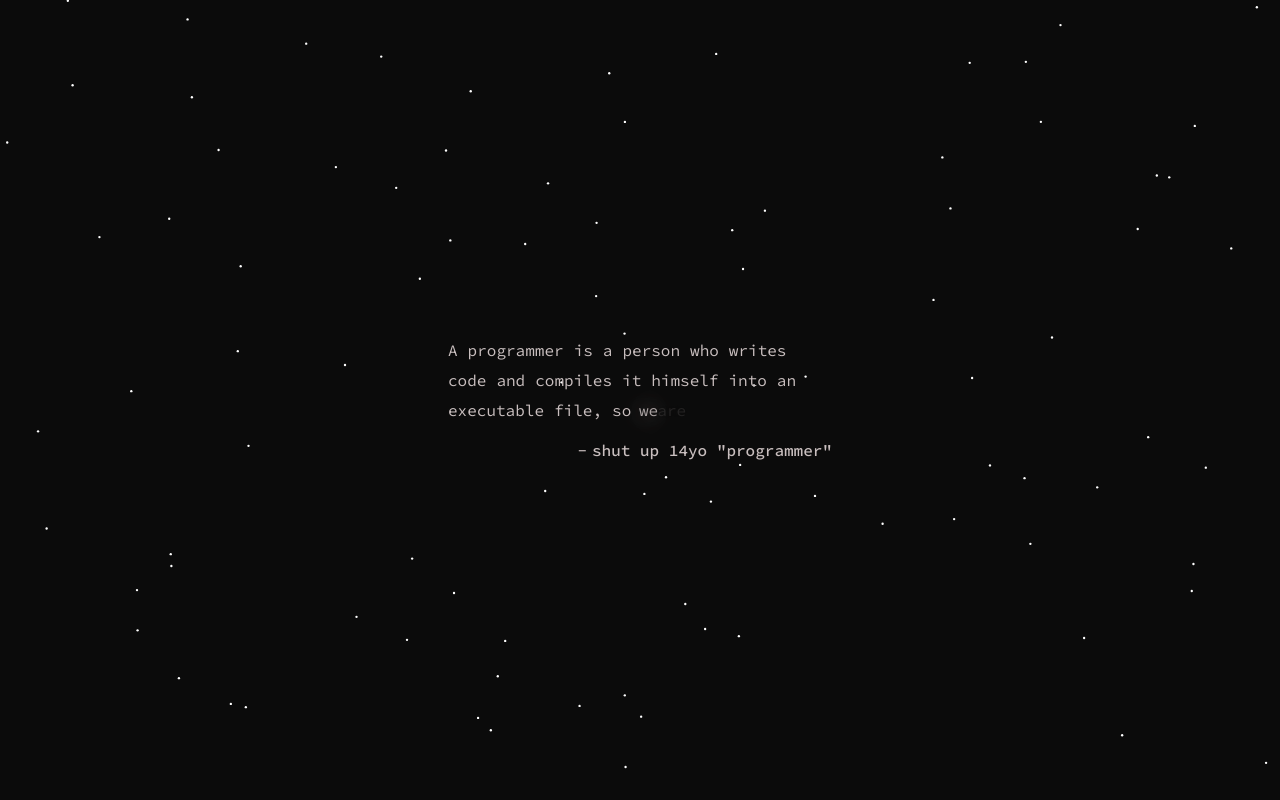
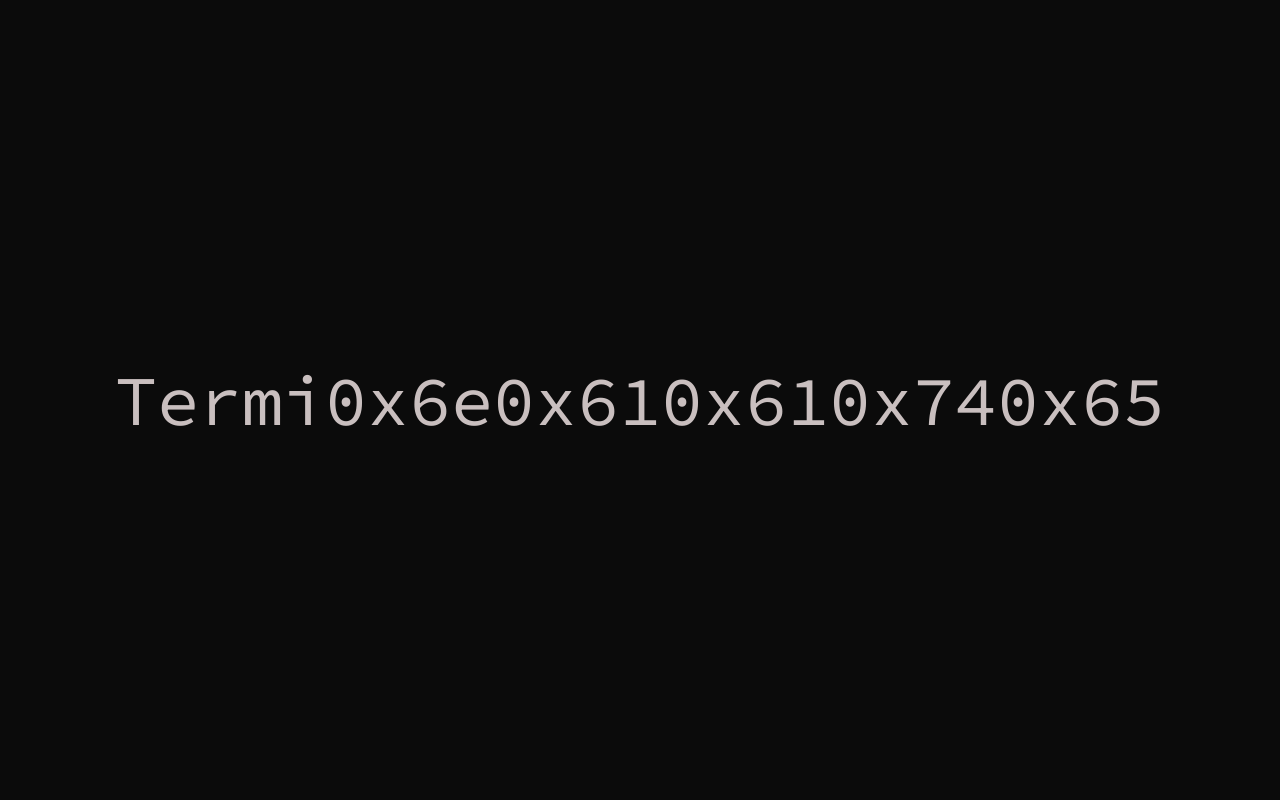
Before and after one commit to terminaate/old-site, a React (Vite) app: page / in a window 1280 px wide. Built offline with nearby package versions, Linux system fonts and the light colour scheme; a web font is replaced by a local one.

Commit message:
Little fix with particles size, and first version of main screen (very early version)

```diff
--- a/src/App.jsx
+++ b/src/App.jsx
@@ -3,7 +3,7 @@ import IntroScreen from './screens/IntroScreen/IntroScreen';
 import MainScreen from './screens/MainScreen/MainScreen';
 
 const App = () => {
-	const [isIntroEnded, setIsIntroEnded] = useState(false);
+	const [isIntroEnded, setIsIntroEnded] = useState(true);
 
 	return (
 		<>
--- a/src/components/AnimatedSymbolsText/AnimatedSymbolsText.jsx
+++ b/src/components/AnimatedSymbolsText/AnimatedSymbolsText.jsx
@@ -1,6 +1,6 @@
 import React, { useEffect, useState } from 'react';
 
-const AnimatedSymbolsText = ({ className, delay = 200, infinite = false, children }) => {
+const AnimatedSymbolsText = ({ className, delay = 200, clearDelay=delay, infinite = false, children }) => {
 	const [text, setText] = useState([...children]);
 	const [animate, setAnimate] = useState(false);
 
@@ -31,7 +31,7 @@ const AnimatedSymbolsText = ({ className, delay = 200, infinite = false, childre
 				if (i === text.length-1 && infinite) {
 					setAnimate(false)
 				}
-			}, (delay + 50) * i);
+			}, (delay + clearDelay) * i);
 		}
 	};
 
--- a/src/components/Particles/Particles.jsx
+++ b/src/components/Particles/Particles.jsx
@@ -10,9 +10,18 @@ const Particles = ({
 									 }) => {
 	const canvasRef = useRef(null);
 
+	const getParticlesSize = () => {
+		if (particlesSize < 1.2) {
+			particlesSize = Math.random() * 2
+			getParticlesSize()
+		}
+
+		return particlesSize
+	}
+
 	const [config, setConfig] = useState({
 		backgroundColor,
-		particlesSize: particlesSize > 1 ? particlesSize : Math.random() * 2,
+		particlesSize: getParticlesSize(),
 		particlesCount,
 		particlesColor,
 		particlesVelocity
--- a/src/screens/MainScreen/MainScreen.jsx
+++ b/src/screens/MainScreen/MainScreen.jsx
@@ -7,8 +7,8 @@ const MainScreen = ({ isIntroEnded }) => {
 
 	return (
 		<div className={cl.mainScreen}>
-			<AnimatedSymbolsText>
-				HELLO MY FUCKING WORLD
+			<AnimatedSymbolsText className={cl.logo} infinite={true}>
+				Terminaate
 			</AnimatedSymbolsText>
 		</div>
 	);
--- a/src/screens/MainScreen/MainScreen.module.css
+++ b/src/screens/MainScreen/MainScreen.module.css
@@ -1,9 +1,17 @@
 .mainScreen {
+    position: absolute;
     height: 100%;
     width: 100%;
     z-index: 10;
     display: flex;
+    justify-content: center;
     align-items: center;
-    /*justify-content: center;*/
+    flex-direction: column;
     background-color: var(--background-primary);
 }
+
+.logo {
+    font-weight: 400;
+    /*font-family: var(--font-logo);*/
+    font-size: 70px;
+}
```
